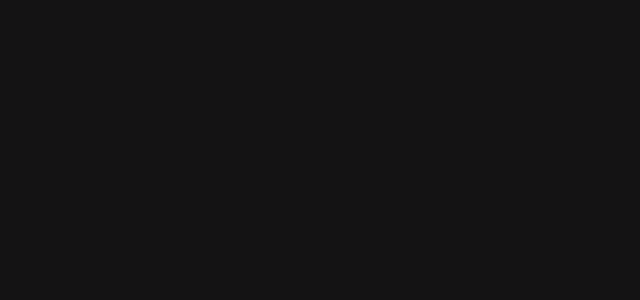
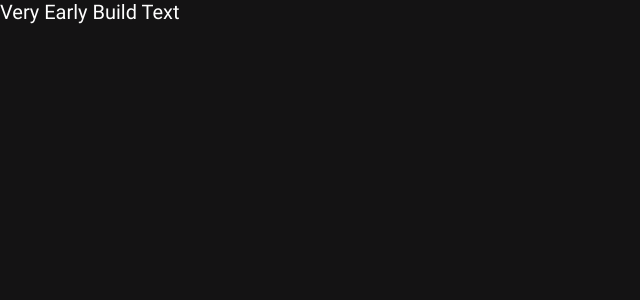
Before and after one commit to mewpet/taktische-toolbox, a React (Create React App) app: page / in a window 1280 px wide. Shown: the top 300 px of the page, without its empty margins (0-640 px from the left). Built offline with nearby package versions, Linux system fonts and the light colour scheme.

Commit message:
added firebase hosting

```diff
--- a/src/pages/home.tsx
+++ b/src/pages/home.tsx
@@ -7,6 +7,7 @@ const Home = () => {
     return (
         <div className="home">
             <Header />
+            Very Early Build Text
         </div>
     )
 }
```
Also changed, not shown: firebase.json (added), 1 other file (tests, documents, lock files or other folders).
